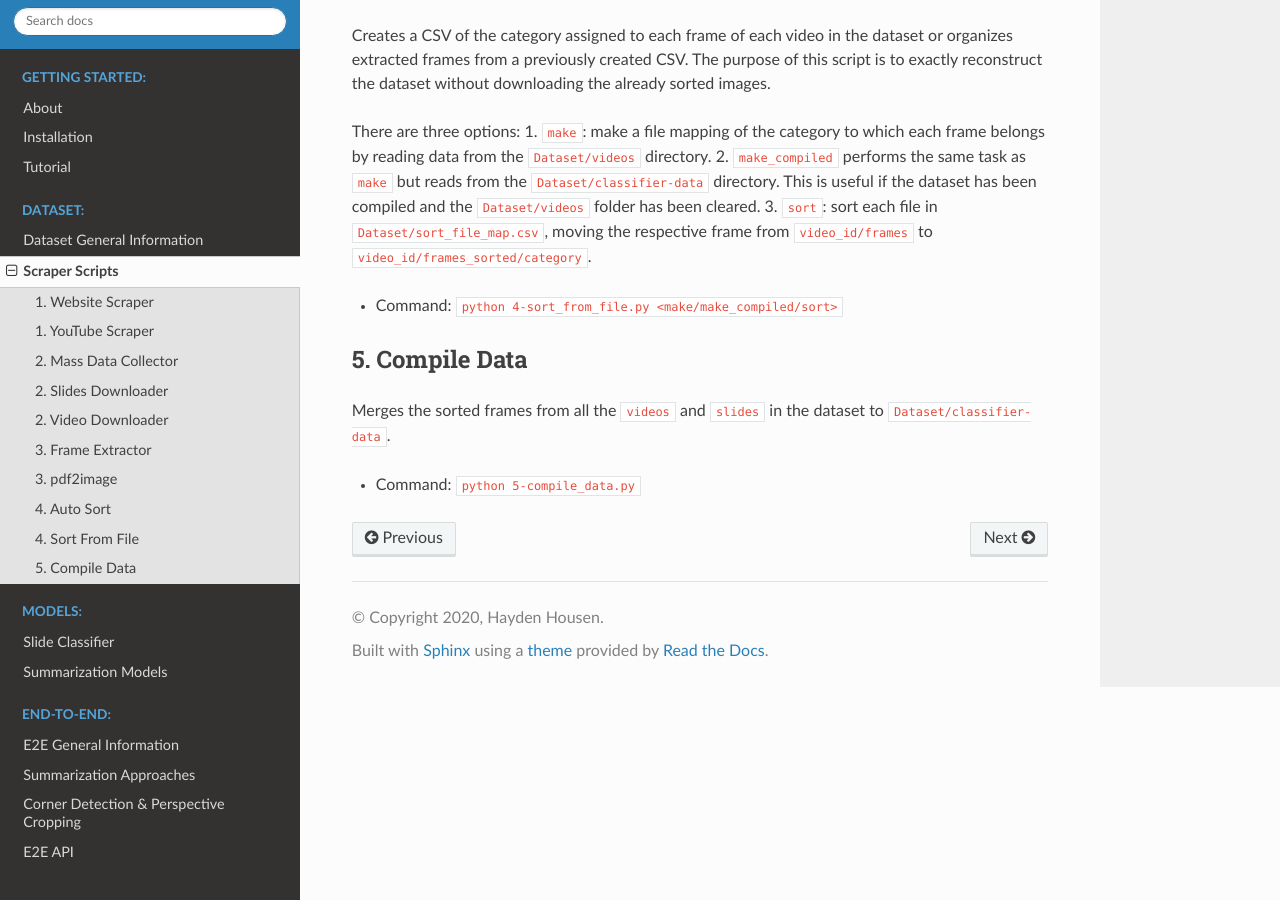
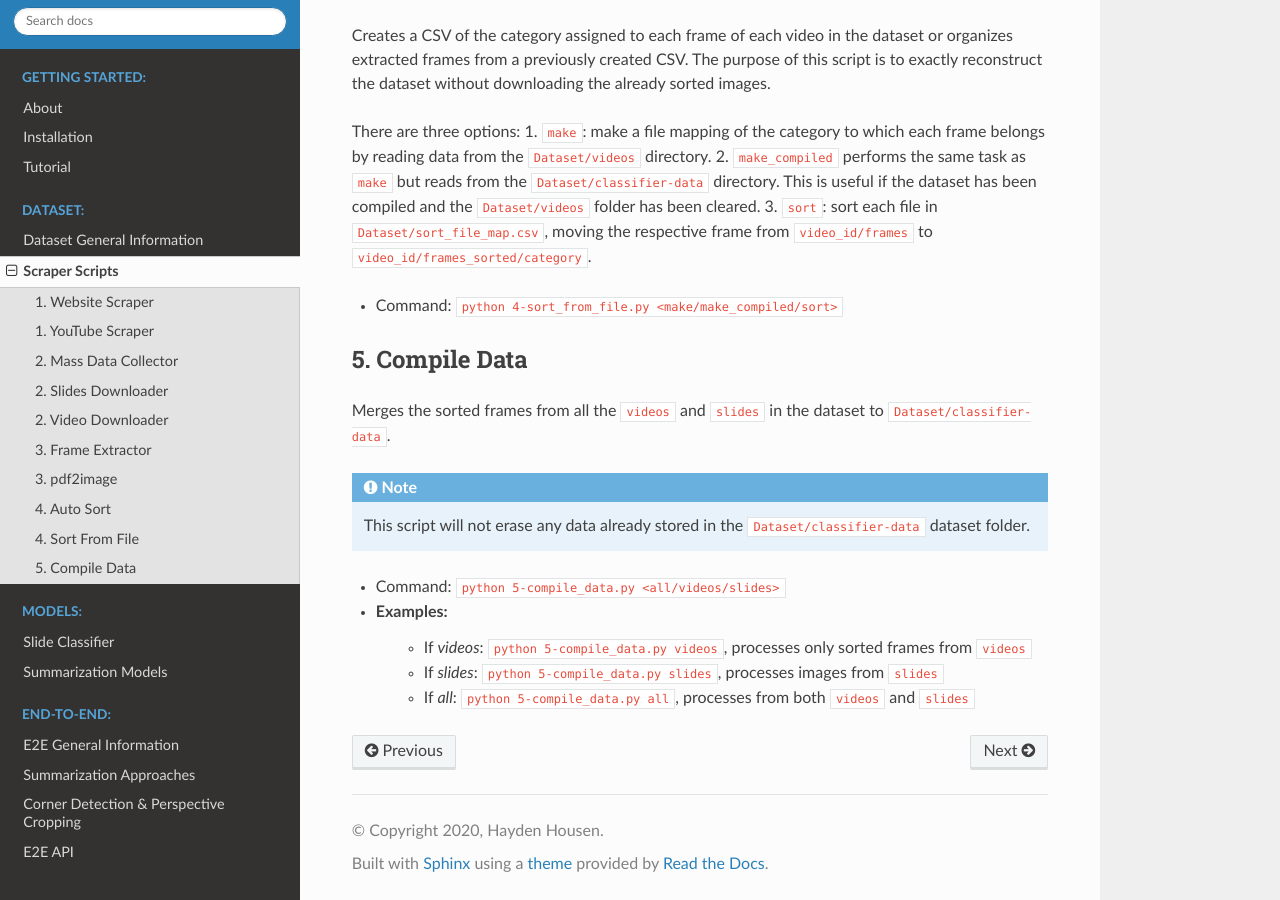
Before and after one commit to HHousen/lecture2notes, a Sphinx documentation site: the page built from doc/dataset/scraper-scripts.rst, in a window 1280 px wide and 900 px high, scrolled down 5183 px. Built offline with Sphinx 7.4.7 and the Read the Docs theme 2.0.0, drawn with Linux system fonts in a browser that asks for light colours; pages that are not in the unit, such as notebooks, are missing from menus.

Commit message:
Add options to 5-compile_data.py

```diff
--- a/doc/dataset/scraper-scripts.rst
+++ b/doc/dataset/scraper-scripts.rst
@@ -223,4 +223,10 @@ There are three options:
 
 Merges the sorted frames from all the ``videos`` and ``slides`` in the dataset to ``Dataset/classifier-data``.
 
-* Command: ``python 5-compile_data.py``
+.. note:: This script will not erase any data already stored in the ``Dataset/classifier-data`` dataset folder.
+
+* Command: ``python 5-compile_data.py <all/videos/slides>``
+* Examples:
+    * If *videos*: ``python 5-compile_data.py videos``, processes only sorted frames from ``videos``
+    * If *slides*:  ``python 5-compile_data.py slides``, processes images from ``slides``
+    * If *all*: ``python 5-compile_data.py all``, processes from both ``videos`` and ``slides``
```
Also changed, not shown: 1 other file.
